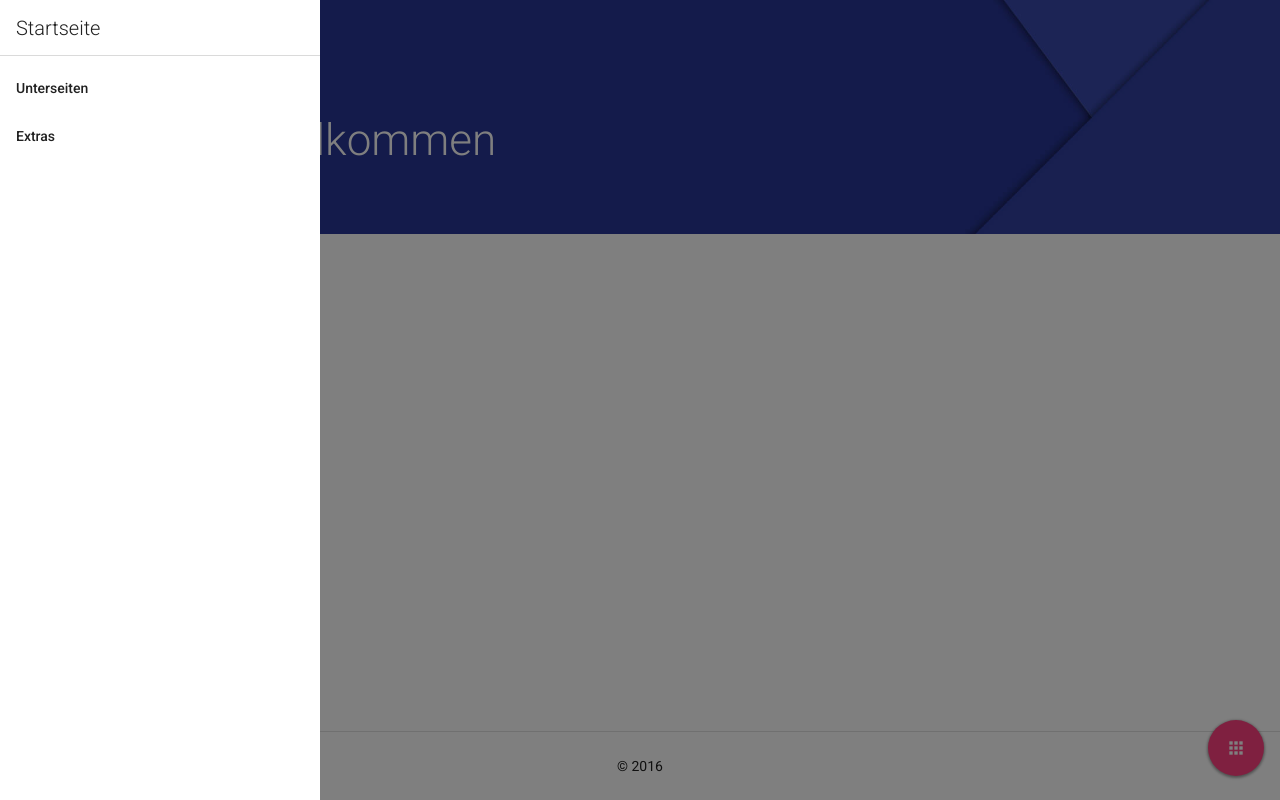
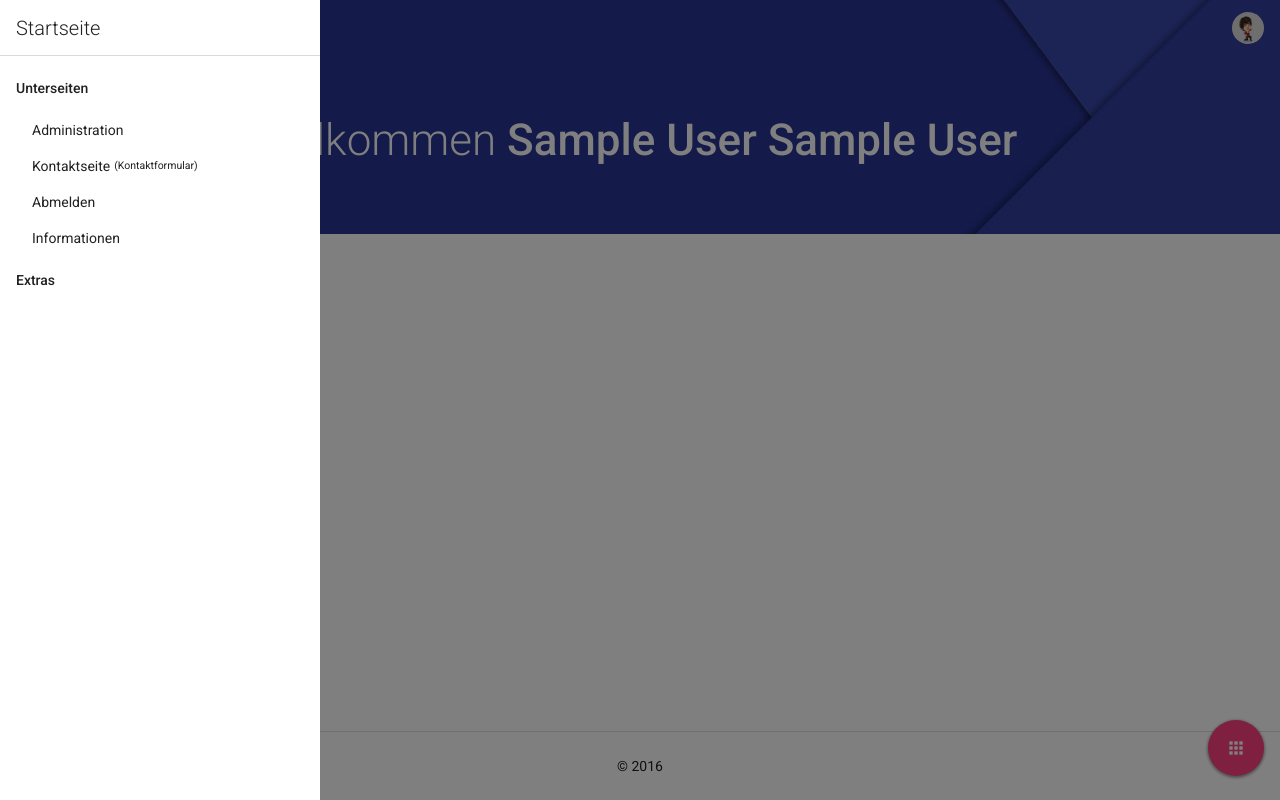
Before and after one commit to elkas/zbw-mvc, a PHP site: page /index.php in a window 1280 px wide, after a click on "menu". Run offline with PHP 8.4, Linux system fonts and the light colour scheme; the visitor is signed in with stand-in values (Sample User, id 1); data that the repository does not hold is empty.

Commit message:
Kleinere Anpassungen

```diff
--- a/template/footer.php
+++ b/template/footer.php
@@ -8,7 +8,7 @@
 		<div class="fbtn-inner">
 			<a class="fbtn fbtn-lg fbtn-brand-accent waves-attach waves-circle waves-light" data-toggle="dropdown"><span class="fbtn-text fbtn-text-left">Links</span><span class="fbtn-ori icon">apps</span><span class="fbtn-sub icon">close</span></a>
 			<div class="fbtn-dropup">
-				<a class="fbtn waves-attach waves-circle" href="#" target="_blank"><span class="fbtn-text fbtn-text-left">GitHub</span><span class="icon">code</span></a>
+				<a class="fbtn waves-attach waves-circle" href="https://github.com/nelkasovic/zbw-mvc" target="_blank"><span class="fbtn-text fbtn-text-left">GitHub</span><span class="icon">code</span></a>
 				<a class="fbtn fbtn-brand waves-attach waves-circle waves-light" href="#" target="_blank"><span class="fbtn-text fbtn-text-left">Twitter</span><span class="icon">share</span></a>
 				<a class="fbtn fbtn-green waves-attach waves-circle" href="#" target="_blank"><span class="fbtn-text fbtn-text-left">Website</span><span class="icon">link</span></a>
 			</div>
--- a/template/header.php
+++ b/template/header.php
@@ -24,7 +24,7 @@
 		</ul>
 		<a class="header-logo margin-left-no" href="?controller=index"></a>
 
-		<?php if($data) { ?>
+		<?php if(@$_SESSION['usersid']) { ?>
 
 		<ul class="nav nav-list pull-right">
 			<li class="dropdown margin-right">
--- a/template/index.main.php
+++ b/template/index.main.php
@@ -1,10 +1,11 @@
+
 	<main class="content">
 		<div class="content-header ui-content-header">
 			<div class="container">
 				<div class="row">
 					<div class="col-lg-9 col-sm-10 col-sm-push-1">
 						<h1 class="content-heading">Willkommen <strong>
-							<?php if($data) {
+							<?php if(@$_SESSION['usersid']) {
 									echo @$_SESSION['firstname'] . ' ' . @$_SESSION['lastname'];
 							} ?></strong></h1>
 					</div>
@@ -25,7 +26,12 @@
 										</div>
 									</div>
 									<div class="card-inner">
-										<span class="card-heading"><?php echo $value['titel']; ?> verfasst von <?php echo $value['user']; ?></span>
+										<span class="card-heading">
+											<a href="?controller=index&action=detail&id=<?php echo $value['id']; ?>">
+
+											</a>
+											<?php echo $value['titel']; ?> verfasst von <?php echo $value['user']; ?>
+										</span>
 									</div>
 								</div>
 								<div class="card-img" style="height: auto; max-height: 30vh">
--- a/template/info.main.php
+++ b/template/info.main.php
@@ -4,8 +4,8 @@
 				<div class="row">
 					<div class="col-lg-9 col-sm-10 col-sm-push-1">
 						<h1 class="content-heading">Willkommen <strong>
-							<?php if($data) {
-									echo $_SESSION['firstname'] . ' ' . $_SESSION['lastname'];
+							<?php if(@$_SESSION['usersid']) {
+									echo @$_SESSION['firstname'] . ' ' . @$_SESSION['lastname'];
 							} ?></strong></h1>
 					</div>
 				</div>
--- a/template/kontakt.main.php
+++ b/template/kontakt.main.php
@@ -4,8 +4,8 @@
 				<div class="row">
 					<div class="col-lg-9 col-sm-10 col-sm-push-1">
 						<h1 class="content-heading">Willkommen <strong>
-							<?php if($data) {
-									echo $_SESSION['firstname'] . ' ' . $_SESSION['lastname'];
+							<?php if(@$_SESSION['usersid']) {
+									echo @$_SESSION['firstname'] . ' ' . @$_SESSION['lastname'];
 							} ?></strong></h1>
 					</div>
 				</div>
--- a/template/login.main.php
+++ b/template/login.main.php
@@ -62,8 +62,8 @@
 						</div>
 
 						<div class="clearfix">
-							<p class="margin-no-top pull-left"><a class="btn btn-flat btn-brand waves-attach" href="javascript:void(0)">Hilfe</a></p>
-							<p class="margin-no-top pull-right"><a class="btn btn-flat btn-brand waves-attach" href="javascript:void(0)">Registrieren</a></p>
+							<p class="margin-no-top pull-left"><a class="btn btn-flat btn-brand waves-attach" href="?controller=index">Startseite</a></p>
+							<p class="margin-no-top pull-right"><a class="btn btn-flat btn-brand waves-attach" href="?controller=kontakt">Kontakt</a></p>
 						</div>
 					</section>
 
--- a/template/nav.php
+++ b/template/nav.php
@@ -5,17 +5,17 @@
 				<ul class="nav">
 					<li>
 						<a class="collaosed waves-attach" data-toggle="collapse" href="#ui_menu_components">Unterseiten</a>
-						<ul class="menu-collapse collapse" id="ui_menu_components">
-							<li><a class="waves-attach" href="?controller=kontakt">Kontakt<small class="margin-left-xs">(Kontaktformular)</small></a></li>
+						<ul class="menu-collapse " id="ui_menu_components">
+							<?php if (@$_SESSION['role'] == 2) { ?>
+							<li><a class="waves-attach" href="?controller=admin">Administration</a></li>
+							<?php } ?>
+							<li><a class="waves-attach" href="?controller=kontakt">Kontaktseite<small class="margin-left-xs">(Kontaktformular)</small></a></li>
 							<?php if (@$_SESSION['admin'] <> 0) { ?>
 							<li><a class="waves-attach" href="?controller=login&action=logout">Abmelden</a></li>
 							<?php } else { ?>
-							<li><a class="waves-attach" href="?controller=login">Anmelden</a></li>
+							<li><a class="waves-attach" href="?controller=login">Anmeldung</a></li>
 							<?php } ?>
-							<li><a class="waves-attach" href="?controller=info">Info</a></li>
-							<?php if (@$_SESSION['role'] == 2) { ?>
-							<li><a class="waves-attach" href="?controller=admin">Admin</a></li>
-							<?php } ?>
+							<li><a class="waves-attach" href="?controller=info">Informationen</a></li>
 						</ul>
 					</li>
 
```
Also changed, not shown: app/model/admin.php (+8 -4 lines), lib/mydb.php (+12 -12 lines).
